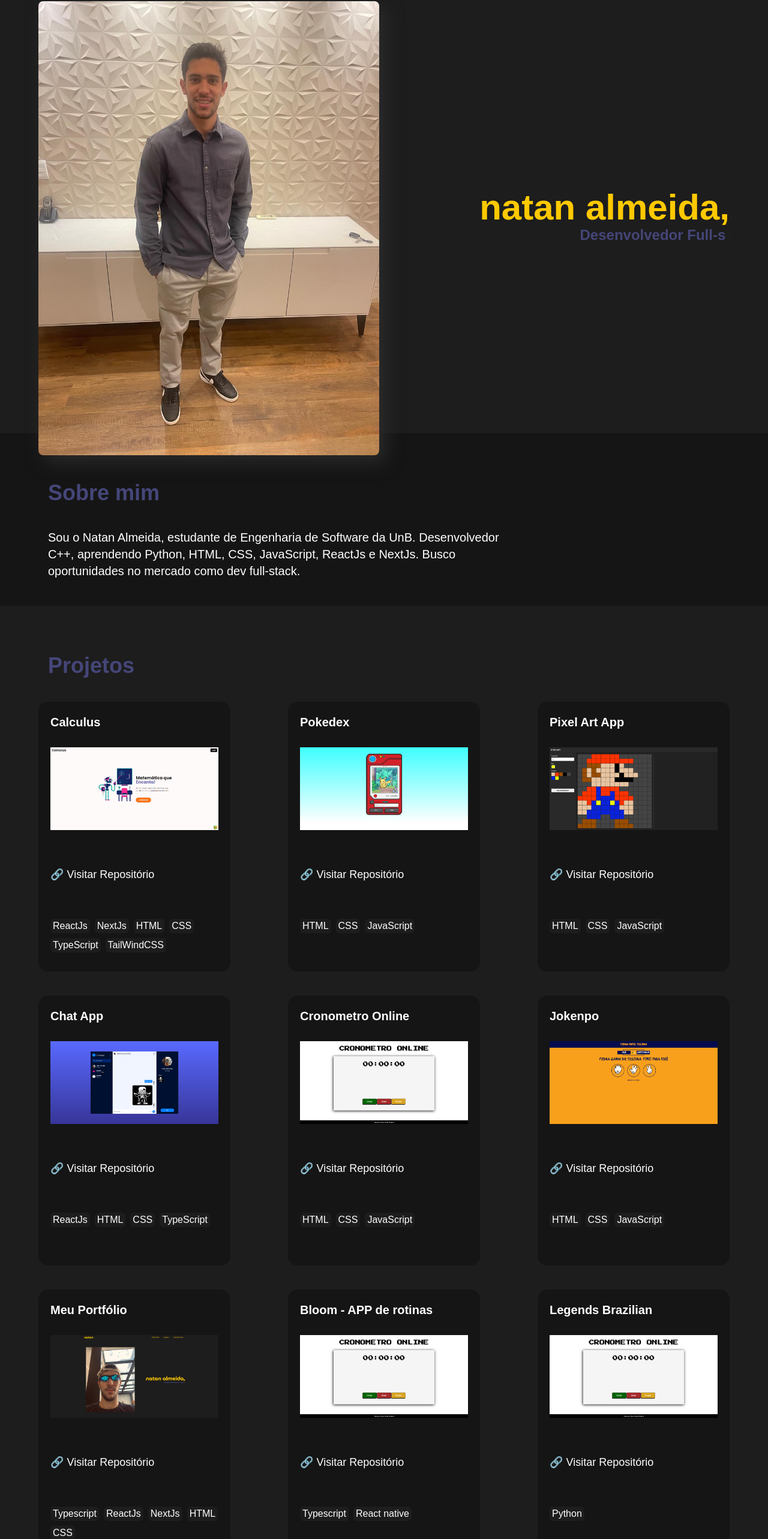
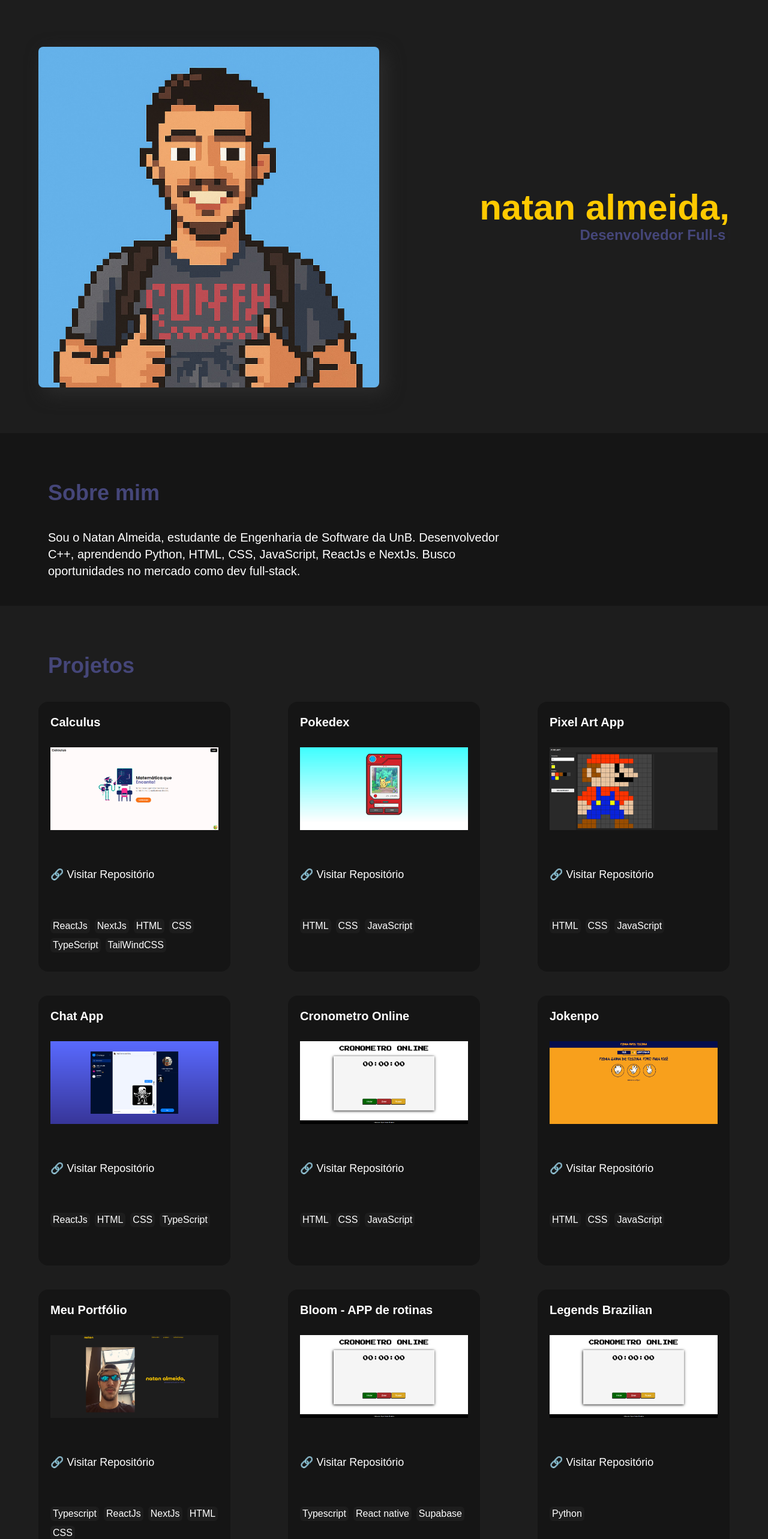
Before and after one commit to natanalmeida03/Portfolio-Nextjs, a Next.js app: page / in a window 1280 px wide. Shown: the part 78-2644 px from the top of the page at 60% size. Built offline with nearby package versions, Linux system fonts and the light colour scheme; a web font is replaced by a local one.

Commit message:
feat: update image and fix links

```diff
--- a/src/components/Footer.tsx
+++ b/src/components/Footer.tsx
@@ -2,17 +2,17 @@ function Footer() {
   return (
     <footer className="bg-bk2 h-44 text-center pt-6">
       <div className="flex gap-5 w-fit mx-auto h-11 mb-6">
-        <a href="https://github.com/natangoatoso">
+        <a href="https://github.com/natangoatoso" target="_blank">
           <img src="/github_c.png" alt="github" className="h-full invert filter" />
         </a>
-        <a href="https://www.linkedin.com/in/natan-almeida-42b22728a/">
+        <a href="https://www.linkedin.com/in/natan-almeida-42b22728a/" target="_blank">
           <img src="/linkedin.png" alt="" className="h-full invert filter" />
         </a>
-        <a href="https://https//x.com/NatanGoatoso">
+        <a href="https://https//x.com/NatanGoatoso" target="_blank">
           <img src="/twitter.png" alt="" className="h-full invert filter" />
         </a>
       </div>
-      <p className="text-white">© 2024</p>
+      <p className="text-white">© 2024 - 2025</p>
       <p className="text-white">Feito com ❤️ por natan</p>
     </footer>
   );
--- a/src/components/Natan.tsx
+++ b/src/components/Natan.tsx
@@ -8,7 +8,7 @@ function Natan() {
     <section className="h-96 md:h-screen bg-bk1 pt-20 justify-center" id="start">
       <div className="h-full max-w-6xl flex mx-auto">
         <div className="hidden md:block flex-1 my-auto h-fit overflow-hidden rounded-lg shadow-[10px_10px_30px_#2c2c2c] ">
-          <img src="/natan2.jpg" alt="natan" />
+          <img src="/natan3.png" alt="natan" />
         </div>
         <div className="flex flex-1 flex-col justify-center pl-4 md:pr-0 text-left md:text-right h-full">
           <h1 className="text-7xl md:text-6xl text-yll font-bold">natan almeida,</h1>
--- a/src/components/Projects.tsx
+++ b/src/components/Projects.tsx
@@ -33,7 +33,7 @@ function Projects() {
     {
       title: "Chat App",
       image: "/chatapp.png",
-      link: "https://chatapp-natan.vercel.app",
+      link: "",
       linguagens: ["ReactJs", "HTML", "CSS", "TypeScript"],
     },
     {
@@ -57,13 +57,13 @@ function Projects() {
     {
       title: "Bloom - APP de rotinas",
       image: "/timer.PNG",
-      link: "https://github.com/NATANGOATOSO/cronometro/",
-      linguagens: ["Typescript", "React native"],
+      link: "https://github.com/cerejeiros/bloom",
+      linguagens: ["Typescript", "React native", "Supabase"],
     },
     {
       title: "Legends Brazilian",
       image: "/timer.PNG",
-      link: "https://github.com/NATANGOATOSO/cronometro/",
+      link: "https://github.com/LegendsBrazilian/LegendsBrazilian",
       linguagens: ["Python"],
     },
   ];
```
Also changed, not shown: public/natan3.png (added).
